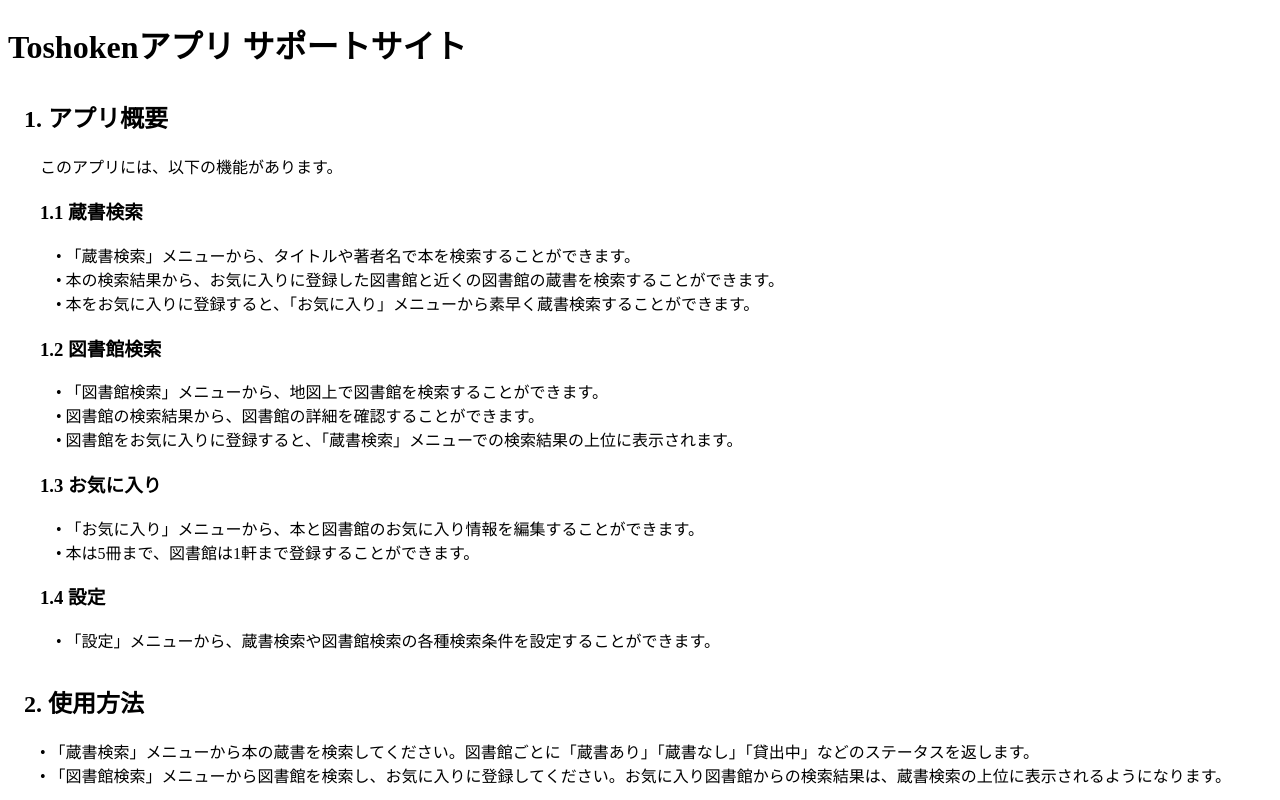
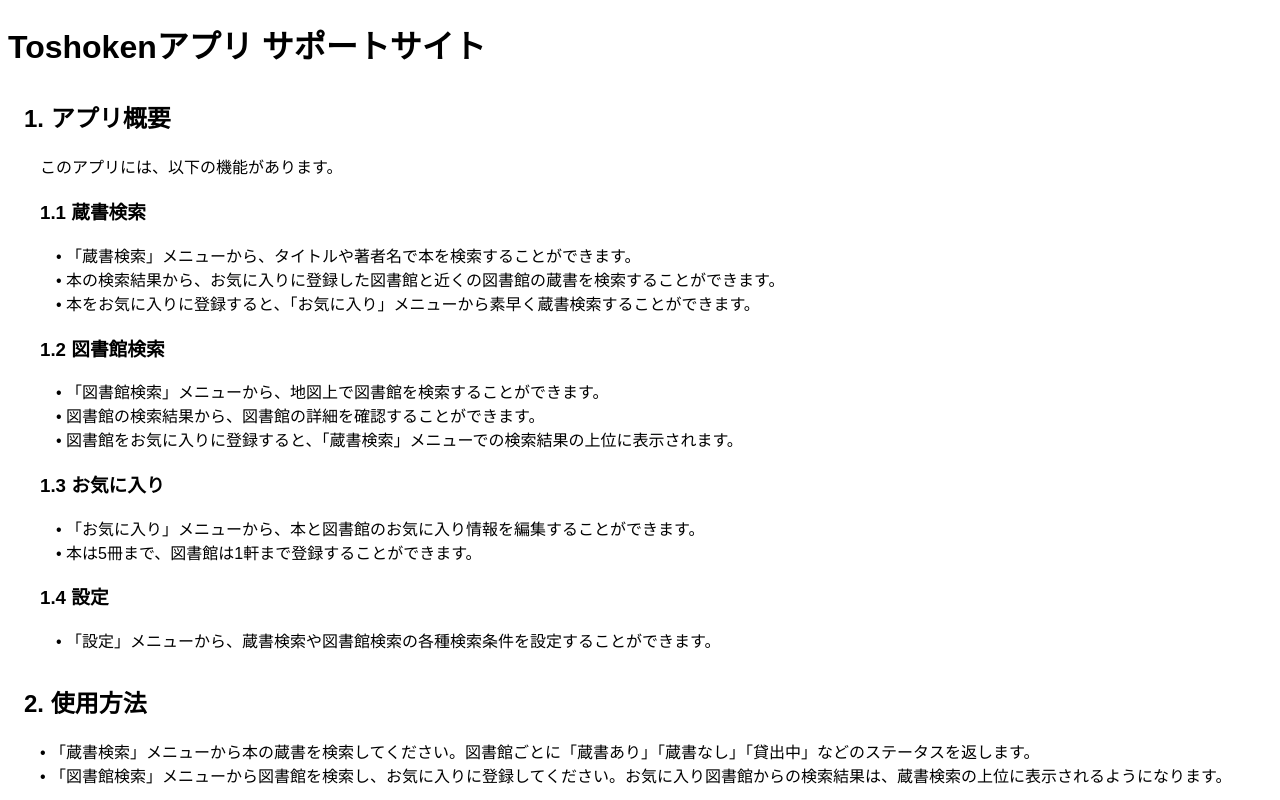
Before and after one commit to apiworks-dev/apiworks-dev.github.io, a plain HTML site: page supporturl-toshoken/index.html in a window 1280 px wide. Shown: the top 800 px of the page. Drawn offline with Linux system fonts and the light colour scheme.

Commit message:
change font

```diff
--- a/supporturl-toshoken/index.html
+++ b/supporturl-toshoken/index.html
@@ -6,19 +6,27 @@
     <meta name="viewport" content="width=device-width" />
     <title>Toshokenアプリ サポートサイト│APIワークス</title>
     <style>
+        body {
+            font-family: 'Hiragino Kaku Gothic Pro', 'Meiryo', sans-serif;
+        }
+
         h1 {
             text-indent: 0rem;
         }
+
         h2 {
             text-indent: 1rem;
             margin-top: 2rem;
         }
+
         h3 {
             text-indent: 2rem;
         }
+
         .div_h2 {
             padding-left: 2rem;
         }
+
         .div_h3 {
             padding-left: 3rem;
         }
@@ -68,7 +76,8 @@
 
     <h2>4. サポート</h2>
     <div class="div_h2">アプリに関してのお問い合わせ、ご意見は以下の連絡先にメールしてください。<br>
-        <a href="mailto:h_tetsuri@cy.em-net.ne.jp?subject=問い合わせ">e-mail : h_tetsuri@cy.em-net.ne.jp</a></div>
+        <a href="mailto:h_tetsuri@cy.em-net.ne.jp?subject=問い合わせ">e-mail : h_tetsuri@cy.em-net.ne.jp</a>
+    </div>
 
 
 </body>
```
Also changed, not shown: privacypolicy-toshoken/index.html (+8 -0 lines), 1 other file.
